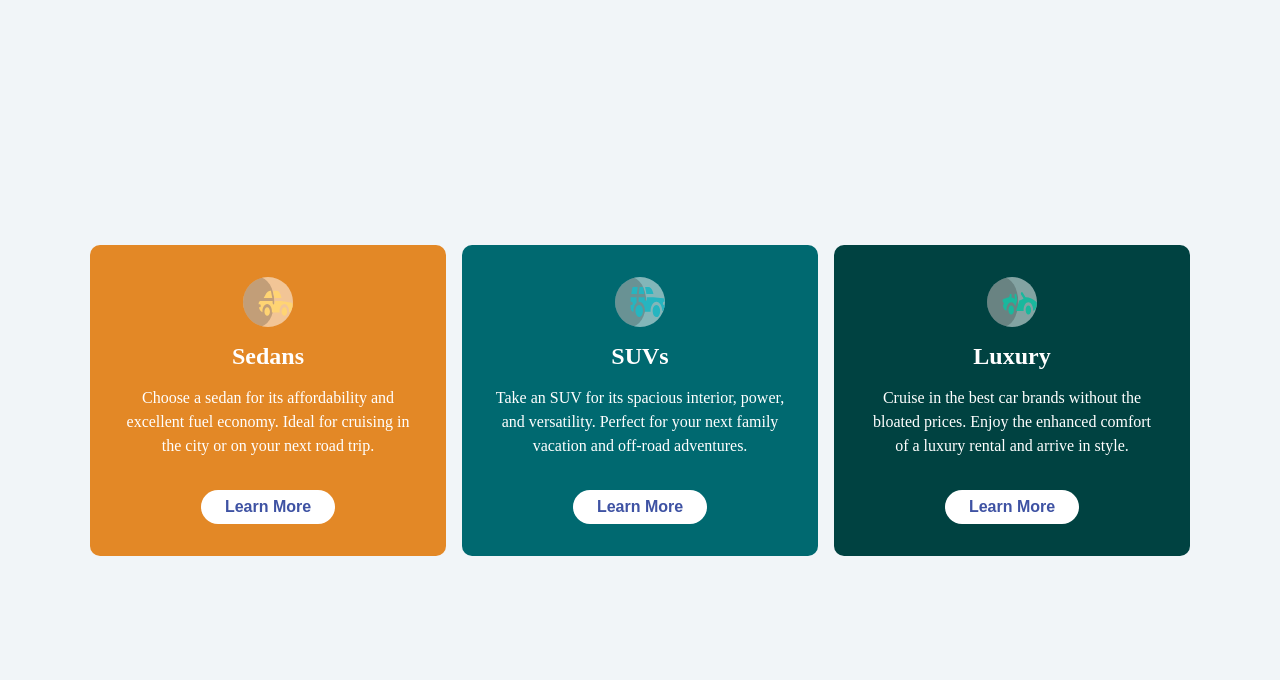
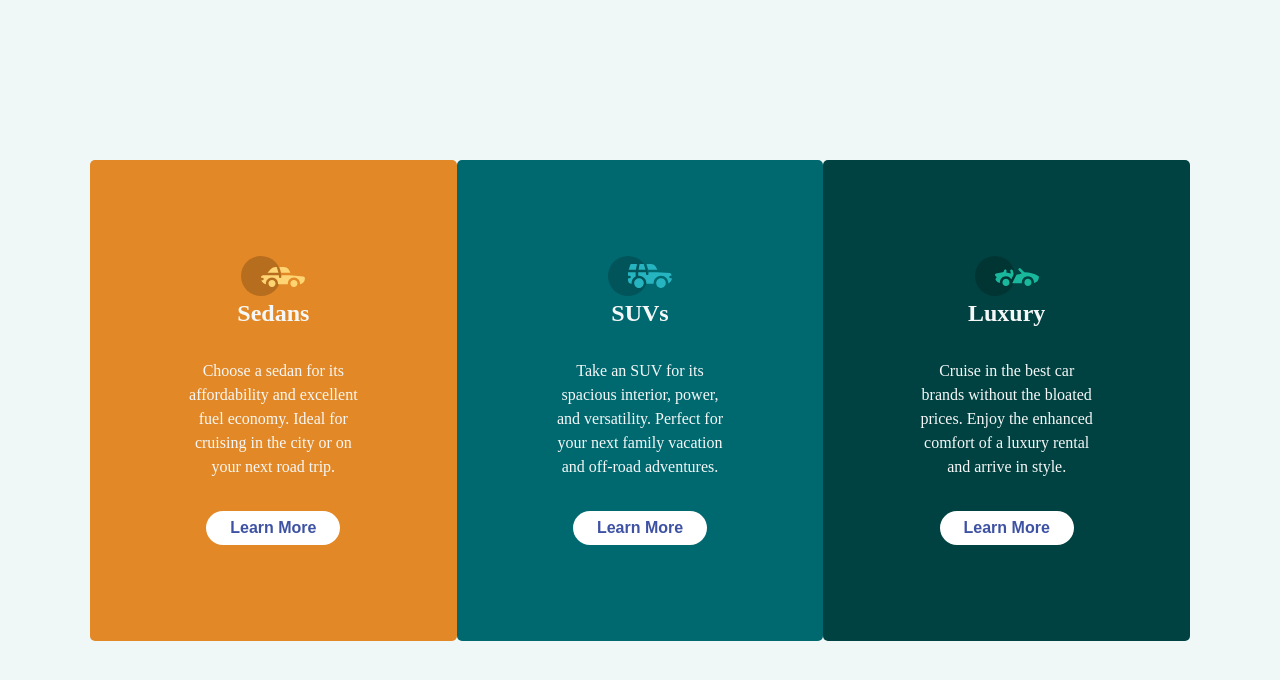
Before and after one commit to SajaDwaikat/WEB2-ASS, a plain HTML site: page 3-column-preview-card-component-main/index.html in a window 1280 px wide. Drawn offline with Linux system fonts and the light colour scheme.

Commit message:
Updated index.html and index.css for layout and styling improvements

```diff
--- a/3-column-preview-card-component-main/index.css
+++ b/3-column-preview-card-component-main/index.css
@@ -3,42 +3,41 @@
     padding: 0;
     box-sizing: border-box;
 }
-
-body {
-
-    background-color: hsl(210, 36%, 96%);
+body{
+    background-color: rgb(240, 247, 247);
+    align-items: center;
+    justify-content: center;
     display: flex;
-    justify-content: center;
-    align-items: center;
     height: 100vh;
 }
-
-.container {
-    display: flex;
-    gap: 1rem;
-    max-width: 1100px;
+.container
+{
+ display: flex;
+ max-width: 1100px;
+ margin: 0.5rem;
 }
 
-.card {
-    flex: 1;
-    padding: 2rem;
-    color: #fff;
-    border-radius: 10px;
-    text-align: center;
+.card
+{
+   flex:1;
+   color: rgb(246, 248, 248);
+   padding: 6rem;
+   border-radius: 5px;
+   text-align: center;
+
+
 }
-
-.card h2 {
-    margin-bottom: 1rem;
+.card h2{
     font-size: 1.5rem;
+    margin-bottom: 2rem;
     font-weight: bold;
 }
+.card p{
+    font-size: 1rem;
+    margin-bottom: 2rem;
+    line-height: 1.5rem;
 
-.card p {
-    font-size: 1rem;
-    line-height: 1.5;
-    margin-bottom: 2rem;
 }
-
 .card button {
     background-color: #fff;
     color: hsl(228, 45%, 44%);
@@ -68,14 +67,32 @@ body {
     background-color: hsl(179, 100%, 13%);
 }
 
-.card .icon {
+.card .luxury .icon {
     margin-bottom: 1rem;
     width: 50px;
     height: 50px;
-    background-color: rgba(255, 255, 255, 0.3);
+    background-color: hsl(179, 100%, 13%);
     border-radius: 50%;
     margin: 0 auto 1rem;
 }
+.card .sedans .icon {
+    margin-bottom: 1rem;
+    width: 50px;
+    height: 50px;
+    background-color: hsl(31, 77%, 52%);
+    border-radius: 50%;
+    margin: 0 auto 1rem;
+}
+
+.card .suvs .icon {
+    margin-bottom: 1rem;
+    width: 50px;
+    height: 50px;
+    background-color: hsl(184, 100%, 22%);
+    border-radius: 50%;
+    margin: 0 auto 1rem;
+}
+
 
 @media (max-width: 1024px) {
   .container
--- a/3-column-preview-card-component-main/index.html
+++ b/3-column-preview-card-component-main/index.html
@@ -3,10 +3,11 @@
 <head>
   <meta charset="UTF-8">
   <meta name="viewport" content="width=device-width, initial-scale=1.0"> <!-- displays site properly based on user's device -->
-  <link rel="stylesheet" href="index.css">
+
   <link rel="icon" type="image/png" sizes="32x32" href="./images/favicon-32x32.png">
 
   <title>Frontend Mentor | 3-column preview card component</title>
+  <link rel="stylesheet" href="index.css">
 
   <!-- Feel free to remove these styles or customise in your own stylesheet 👍 -->
   <!-- <style>
@@ -15,7 +16,6 @@
   </style> -->
 </head>
 <body>
-
   <div class="container">
 
     <div class="card sedans">
@@ -51,6 +51,5 @@
 
     </div>
   </div>
-
 </body>
 </html>
```
